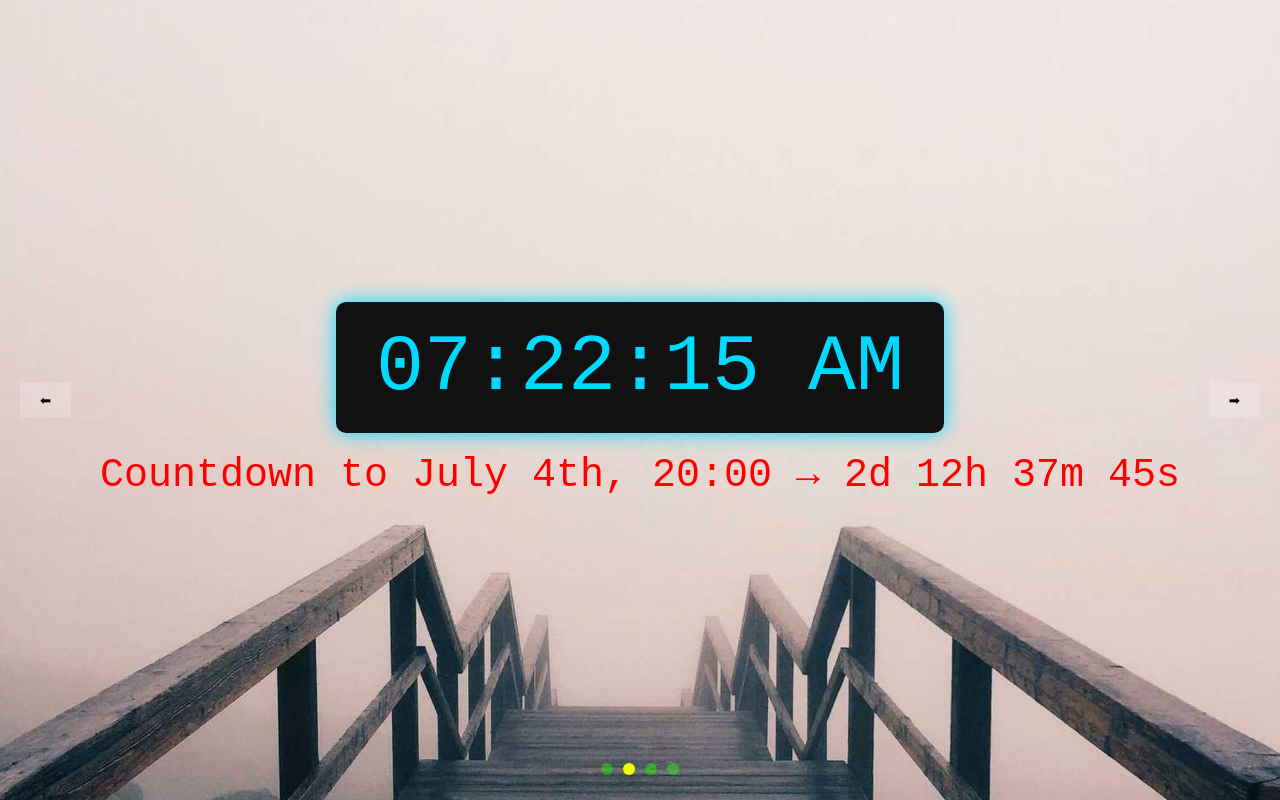
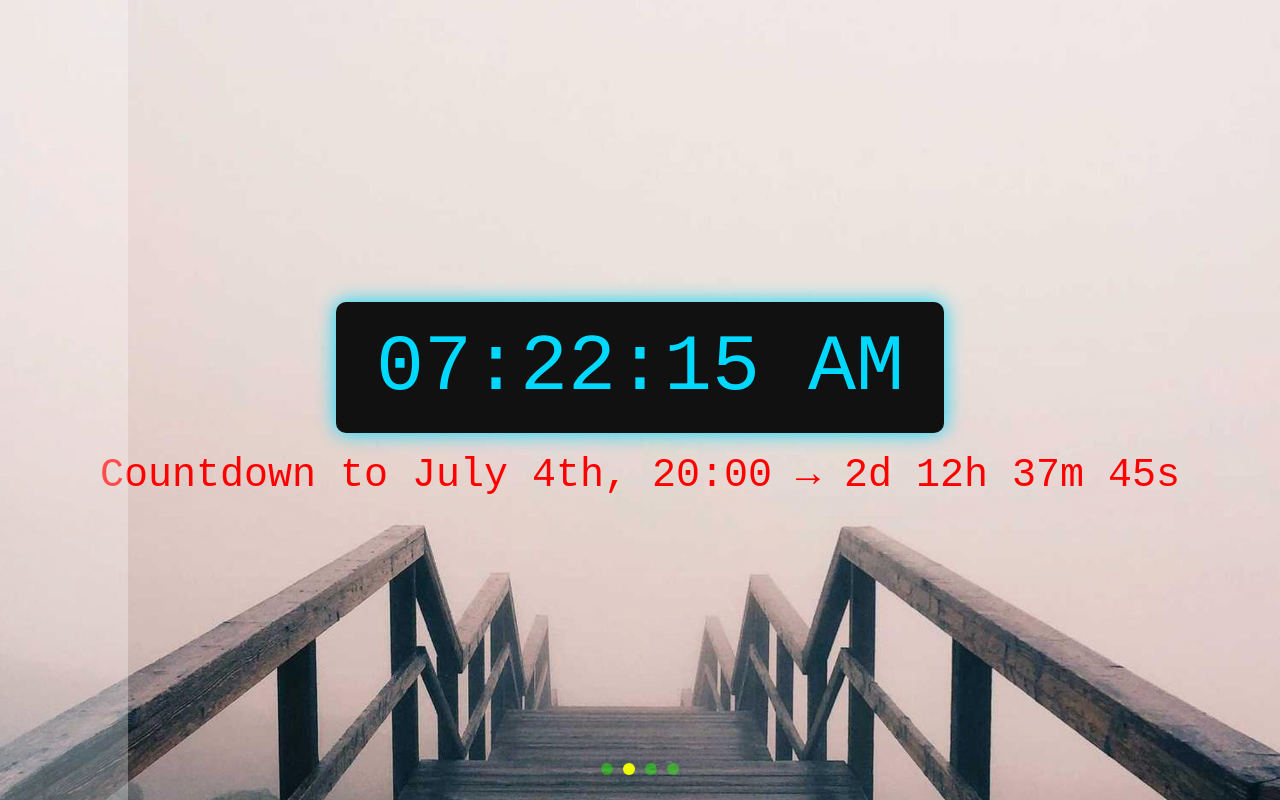
Before and after one commit to ssabanadze0/davaleba_20, a plain HTML site: page index.html in a window 1280 px wide. Drawn offline with Linux system fonts and the light colour scheme.

Commit message:
transperant arrows

```diff
--- a/index.html
+++ b/index.html
@@ -15,8 +15,8 @@
       <div class="slide-item"><img src="img/3.jpg" /></div>
       <div class="slide-item"><img src="img/4.jpg" /></div>
     </div>
-    <button id="left-arrow">⬅</button>
-    <button id="right-arrow">➡</button>
+    <button id="left-arrow"></button>
+    <button id="right-arrow"></button>
     <div class="pgn-btns"></div>
 
     <script src="app.js"></script>
--- a/style.css
+++ b/style.css
@@ -35,20 +35,31 @@ body {
 #left-arrow,
 #right-arrow {
   position: absolute;
-  top: 50%;
-  transform: translateY(-50%);
-  background: rgba(255, 255, 255, 0.2);
+  top: 0;
+  width: 10%;
+  height: 100%;
+  background: rgba(215, 19, 19, 0);
   border: none;
-  padding: 10px 20px;
   cursor: pointer;
-  z-index: 10; /* 👈 arrows on top! */
+  font-size: 40px;
+  display: flex;
+  align-items: center;
+  justify-content: center;
+  z-index: 10;
+  transition: background 0.3s ease;
 }
 
 #left-arrow {
-  left: 20px;
+  left: 0;
 }
+
 #right-arrow {
-  right: 20px;
+  right: 0;
+}
+
+#left-arrow:hover,
+#right-arrow:hover {
+  background: rgba(255, 255, 255, 0.3); /* more visible on hover */
 }
 
 .slider-wrapper {
```
